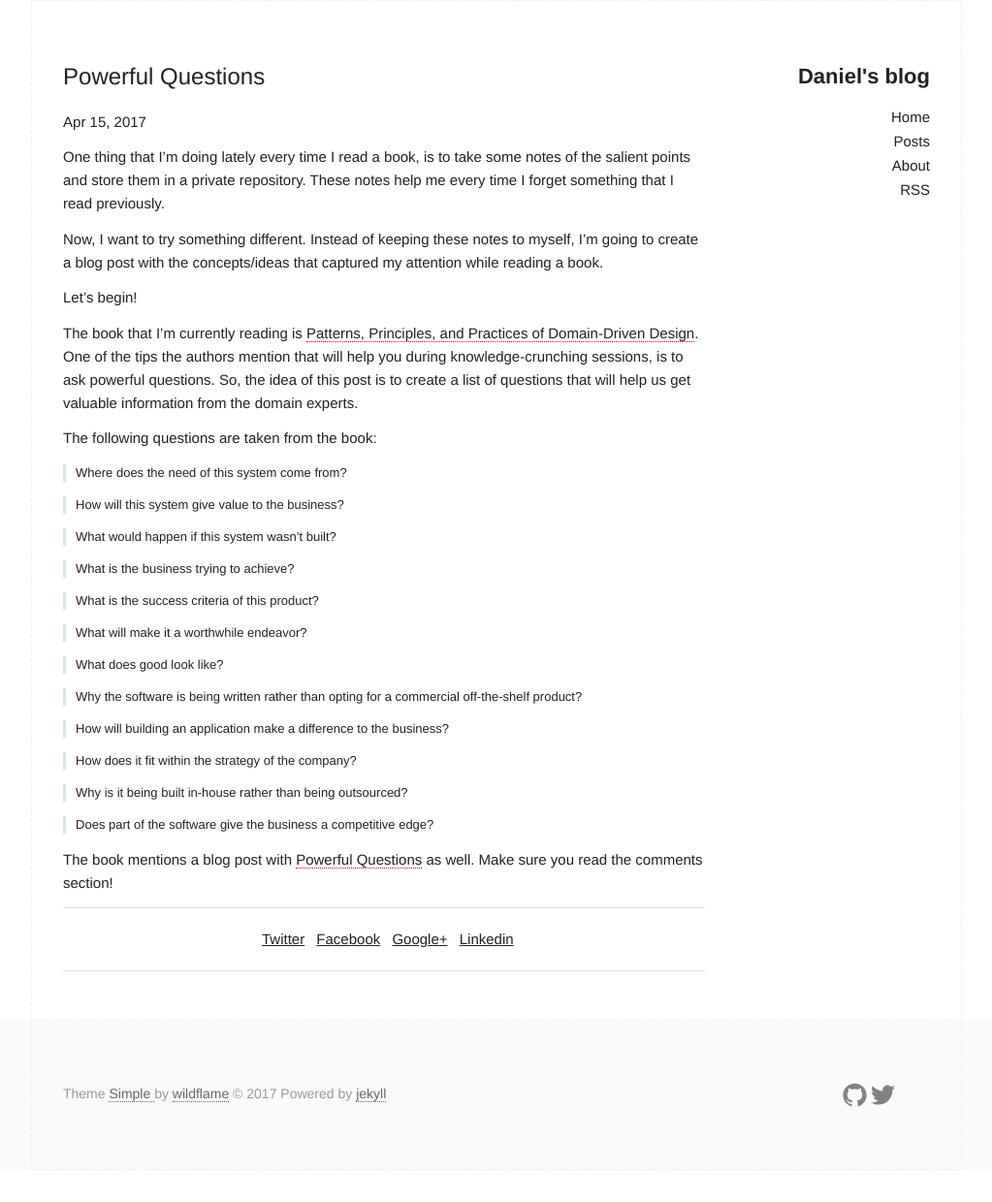
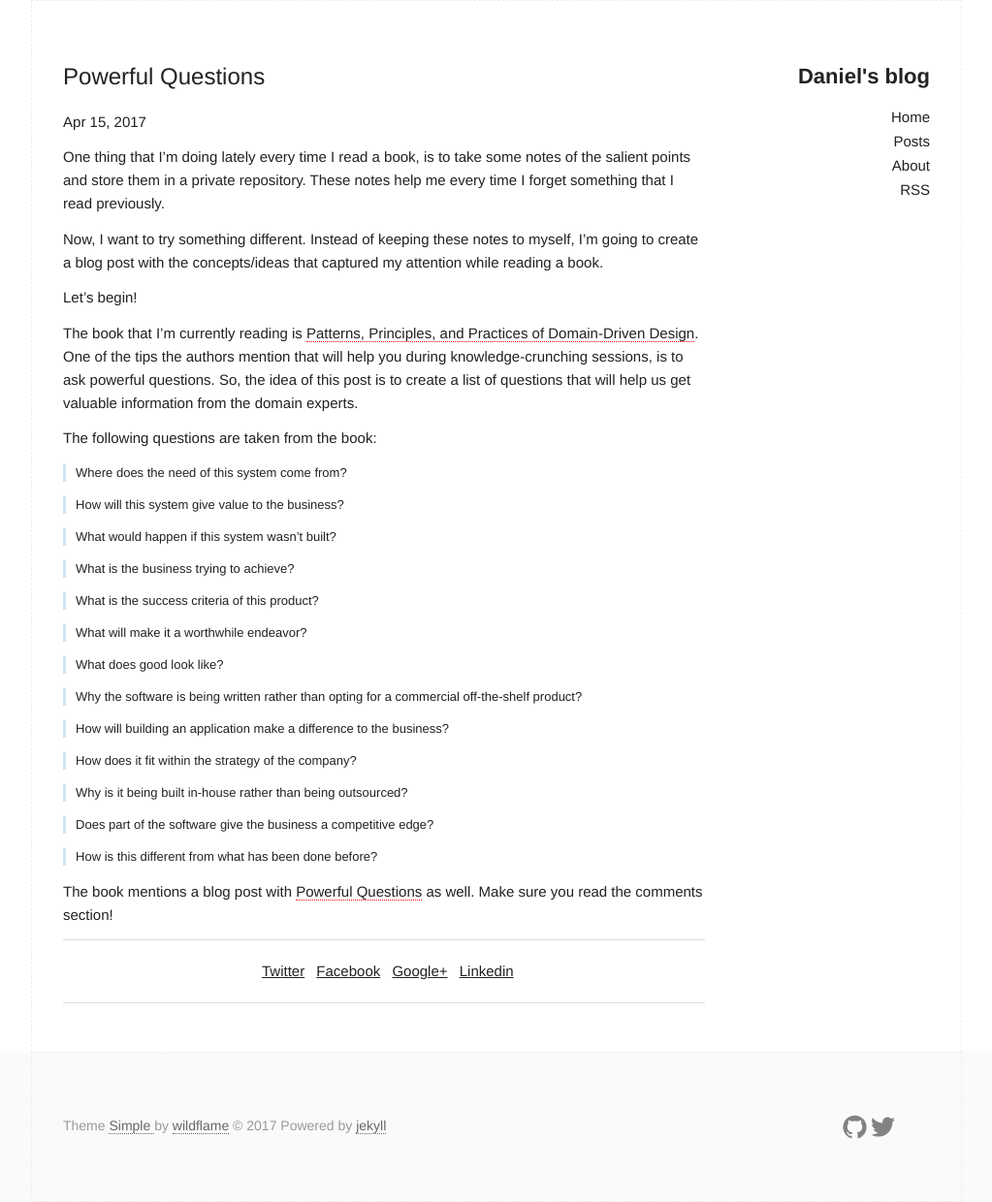
Before and after one commit to dtuttleo/dtuttleo.github.io, a Jekyll site: the page built from _posts/2017-04-15-powerful-questions.markdown, in a window 1280 px wide. Shown: the whole page at 97% size, without its empty margins (128-1151 px from the left). Built offline with Jekyll 4.4.1, drawn with Linux system fonts in a browser that asks for light colours; comment, search, counter and statistics services are not loaded; before the commit the page ends 1207 px from its top, so only the background shows below that.

Commit message:
one more question

```diff
--- a/_posts/2017-04-15-powerful-questions.markdown
+++ b/_posts/2017-04-15-powerful-questions.markdown
@@ -40,4 +40,6 @@ The following questions are taken from the book:
 
 > Does part of the software give the business a competitive edge?
 
+> How is this different from what has been done before?
+
 The book mentions a blog post with [Powerful Questions](https://goodenoughsoftware.net/2012/02/29/powerful-questions/){:target="_blank"} as well. Make sure you read the comments section!
```
